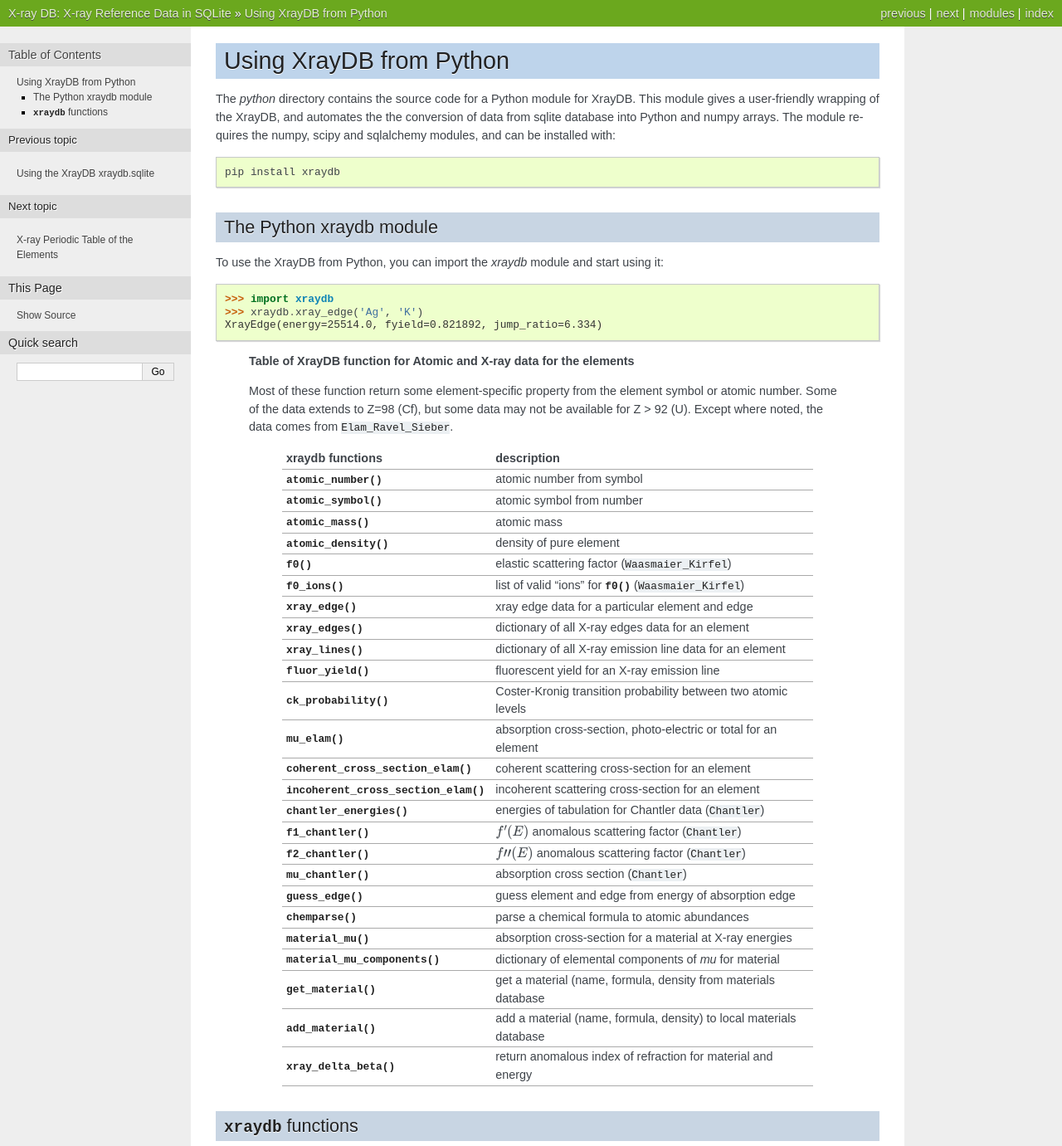
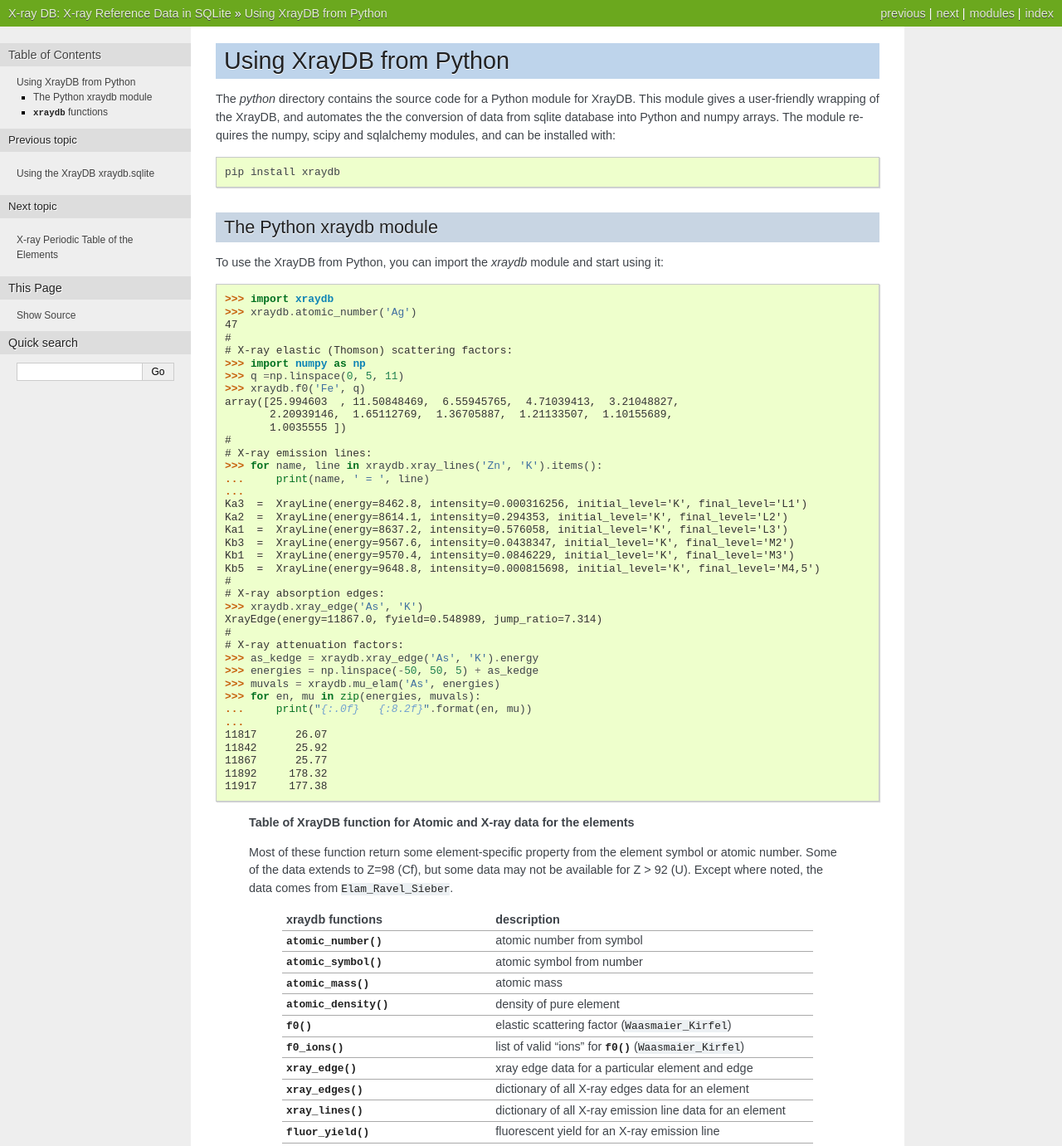
Before and after one commit to xraypy/XrayDB, a Sphinx documentation site: the page built from doc/python.rst, in a window 1280 px wide and 1400 px high, cut to the strip 0-1381 px from the top of the window. Shown: the whole strip at 83% size. Built offline with Sphinx 7.4.7, drawn with Linux system fonts in a browser that asks for light colours; the version number could not be read and is left out; cross-references to code outside the pages are shown as plain code; some of the changed text lies outside the part shown.

Commit message:
more python doc examples

```diff
--- a/doc/python.rst
+++ b/doc/python.rst
@@ -20,9 +20,44 @@ To use the XrayDB from Python, you can import the `xraydb` module and start
 using it:
 
     >>> import xraydb
-    >>> xraydb.xray_edge('Ag', 'K')
-    XrayEdge(energy=25514.0, fyield=0.821892, jump_ratio=6.334)
-
+    >>> xraydb.atomic_number('Ag')
+    47
+    #
+    # X-ray elastic (Thomson) scattering factors:
+    >>> import numpy as np
+    >>> q =np.linspace(0, 5, 11)
+    >>> xraydb.f0('Fe', q)
+    array([25.994603  , 11.50848469,  6.55945765,  4.71039413,  3.21048827,
+           2.20939146,  1.65112769,  1.36705887,  1.21133507,  1.10155689,
+           1.0035555 ])
+    #
+    # X-ray emission lines:
+    >>> for name, line in xraydb.xray_lines('Zn', 'K').items():
+    ...     print(name, ' = ', line)
+    ...
+    Ka3  =  XrayLine(energy=8462.8, intensity=0.000316256, initial_level='K', final_level='L1')
+    Ka2  =  XrayLine(energy=8614.1, intensity=0.294353, initial_level='K', final_level='L2')
+    Ka1  =  XrayLine(energy=8637.2, intensity=0.576058, initial_level='K', final_level='L3')
+    Kb3  =  XrayLine(energy=9567.6, intensity=0.0438347, initial_level='K', final_level='M2')
+    Kb1  =  XrayLine(energy=9570.4, intensity=0.0846229, initial_level='K', final_level='M3')
+    Kb5  =  XrayLine(energy=9648.8, intensity=0.000815698, initial_level='K', final_level='M4,5')
+    #
+    # X-ray absorption edges:
+    >>> xraydb.xray_edge('As', 'K')
+    XrayEdge(energy=11867.0, fyield=0.548989, jump_ratio=7.314)
+    #
+    # X-ray attenuation factors:
+    >>> as_kedge = xraydb.xray_edge('As', 'K').energy
+    >>> energies = np.linspace(-50, 50, 5) + as_kedge
+    >>> muvals = xraydb.mu_elam('As', energies)
+    >>> for en, mu in zip(energies, muvals):
+    ...     print("{:.0f}   {:8.2f}".format(en, mu))
+    ...
+    11817      26.07
+    11842      25.92
+    11867      25.77
+    11892     178.32
+    11917     177.38
 
 .. index:: xraydb Python module
 .. _xraydb-function_table:
@@ -54,7 +89,7 @@ using it:
       :func:`chantler_energies`               energies of tabulation for Chantler data (:cite:`Chantler`)
       :func:`f1_chantler`                     :math:`f'(E)` anomalous scattering factor (:cite:`Chantler`)
       :func:`f2_chantler`                     :math:`f"(E)` anomalous scattering factor (:cite:`Chantler`)
-      :func:`mu_chantler`                     absorption cross section (:cite:`Chantler`)
+      :func:`mu_chantler`                     absorption cross-section (:cite:`Chantler`)
       :func:`guess_edge`                      guess element and edge from energy of absorption edge
       :func:`chemparse`                       parse a chemical formula to atomic abundances
       :func:`material_mu`                     absorption cross-section for a material at X-ray energies
```
